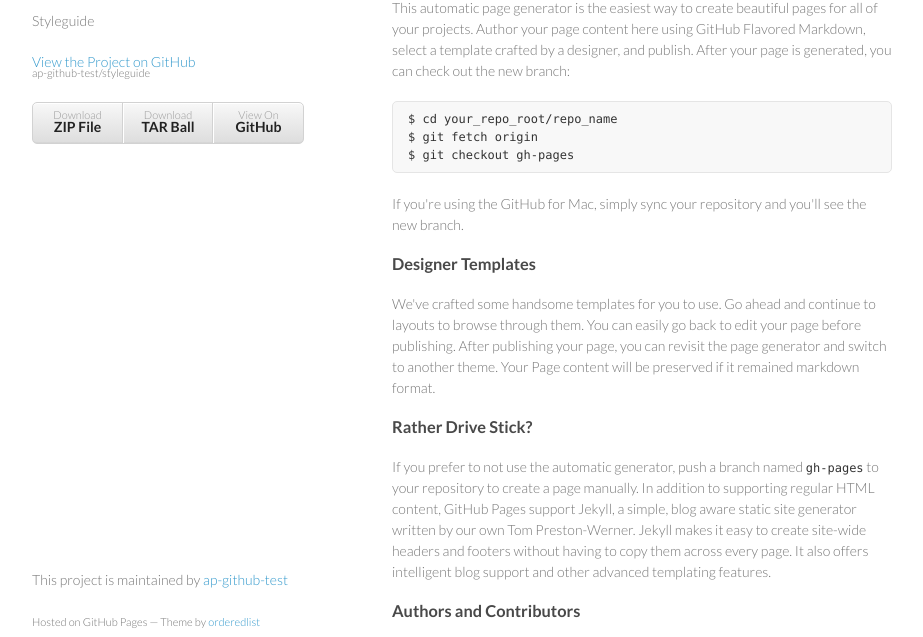
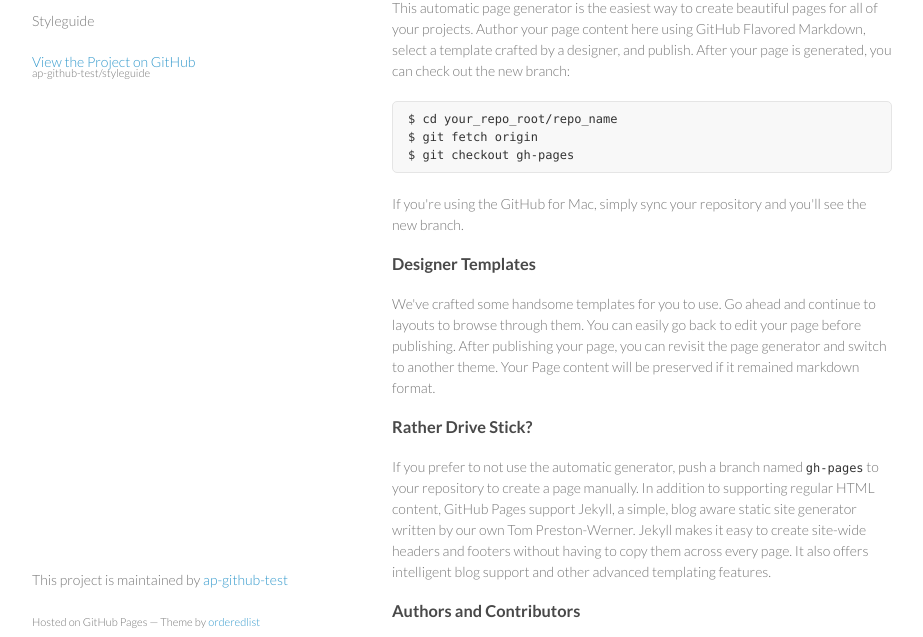
Before and after one commit to ap-github-test/styleguide, a plain HTML site: page index.html in a window 1280 px wide. Shown: the part 99-736 px from the top of the page, without its empty margins (178-1101 px from the left). Drawn offline with Linux system fonts and the light colour scheme.

Commit message:
Update index.html

```diff
--- a/index.html
+++ b/index.html
@@ -19,13 +19,6 @@
         <p>Styleguide</p>
 
         <p class="view"><a href="https://github.com/ap-github-test/styleguide">View the Project on GitHub <small>ap-github-test/styleguide</small></a></p>
-
-
-        <ul>
-          <li><a href="https://github.com/ap-github-test/styleguide/zipball/master">Download <strong>ZIP File</strong></a></li>
-          <li><a href="https://github.com/ap-github-test/styleguide/tarball/master">Download <strong>TAR Ball</strong></a></li>
-          <li><a href="https://github.com/ap-github-test/styleguide">View On <strong>GitHub</strong></a></li>
-        </ul>
       </header>
       <section>
         <h3>Welcome to GitHub Pages.</h3>
```
